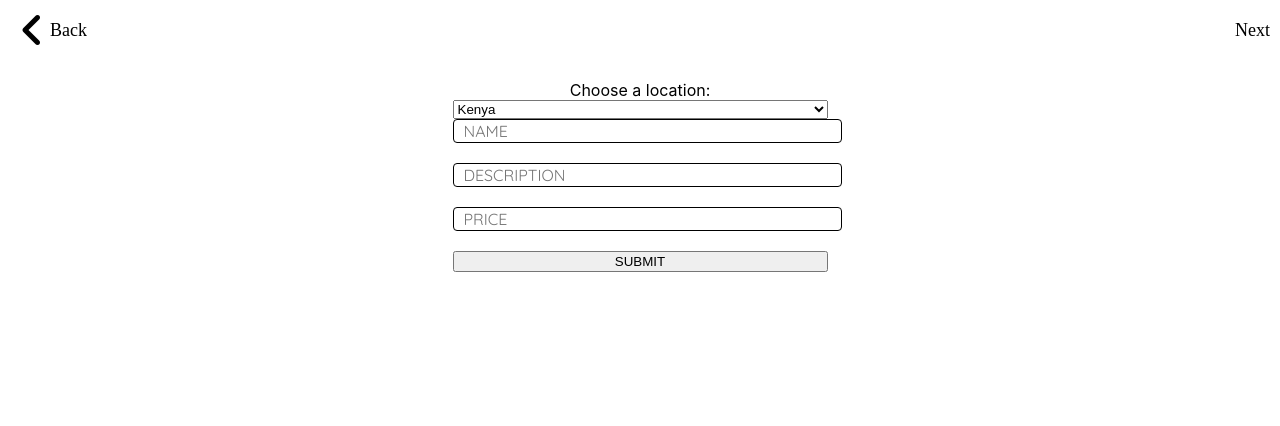
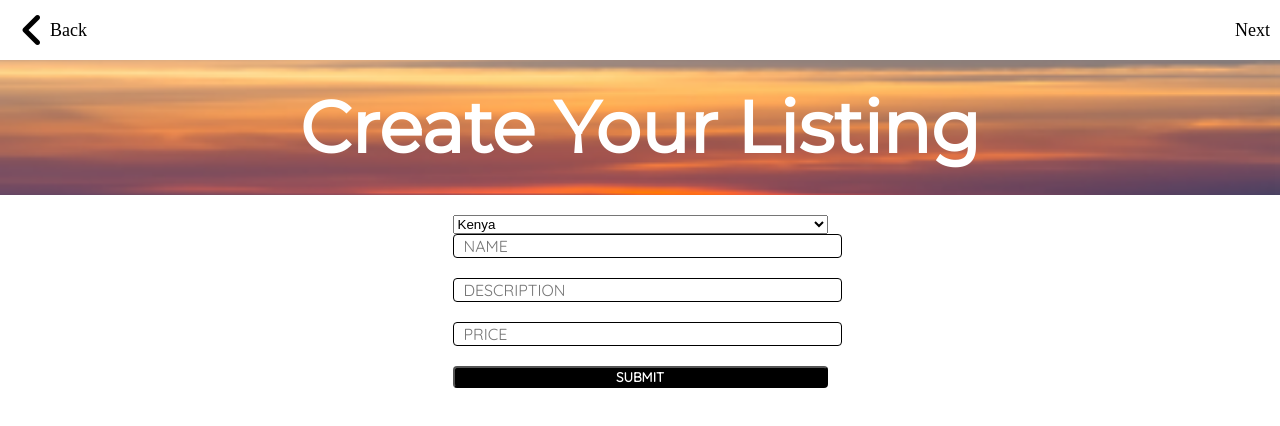
Before and after one commit to raaudain/Frontend, a React (Create React App) app in the folder sauti-africa/: page / in a window 1280 px wide. Shown: the top 426 px of the page. Built offline with nearby package versions, Linux system fonts and the light colour scheme.

Commit message:
styling progress, this should be functional after we are able to successfully login and manage state, coming updates are to use .get to retreive all available locations for dropdown or implement a search form in the same way by mapping values

```diff
--- a/sauti-africa/src/Components/AddItem.js
+++ b/sauti-africa/src/Components/AddItem.js
@@ -4,8 +4,11 @@ import * as Yup from 'yup';
 import axios from 'axios';
 import NextBackNavigation from './NextBackNavigation';
 import '../Styles/NavigationComponentStyles';
+import LocationImage from '../Assets/location.png';
 
 function AddItem({ errors, touched, isSubmitting }) {
+
+    const img = `url('${LocationImage}')`;
 
     const inputStyle = {
 
@@ -45,6 +48,30 @@ function AddItem({ errors, touched, isSubmitting }) {
         maxWidth: '375px'
     }
 
+    const imgContainer = {
+        display: 'flex',
+        width: '100%',
+        justifyContent: 'center'
+    }
+
+    const mainImg = {
+        height: '135px',
+        backgroundImage: img,
+        display: 'flex',
+        justifyContent: 'center',
+        alignItems: 'center',
+        color: 'white',
+        fontFamily: 'Montserrat',
+        fontStyle: 'normal',
+        fontWeight: 'normal',
+        fontSize: '48px',
+        // maxWidth: '375px',
+        backgroundSize: 'cover',
+        backgroundPosition: 'center',
+        lineHeight: '59px',
+        width: '100%'
+    }
+
     const buttonStyle = {
         background: '#000000',
         borderRadius: '4px',
@@ -81,10 +108,14 @@ function AddItem({ errors, touched, isSubmitting }) {
 
         <div className="addItem">
             <NextBackNavigation />
+            <div style={imgContainer} className='imageContainer'>
+                <div style={mainImg}>
+                    <h2>Create Your Listing</h2>
+                </div>
+            </div>
             <div style={containerStyle} className='addItemContainer'>
                 <Form style={formStyle}>
                     {touched.l_id && errors.l_id && <p>{errors.l_id}</p>}
-                    <label htmlFor="l_id">Choose a location:</label>
                     <Field name="l_id" as="select" placeholder="Select.." >
                         <option value="Kenya">Kenya</option>
                         <option value="Uganda">Uganda</option>
@@ -100,7 +131,7 @@ function AddItem({ errors, touched, isSubmitting }) {
                     <Field style={inputStyle} type="item_description" name="item_description" placeholder="DESCRIPTION" />
                     {touched.item_price && errors.item_price && <p style={labelStyle}>{errors.item_price}</p>}
                     <Field style={inputStyle} type="item_price" name="item_price" placeholder="PRICE" />
-                    <button stlye={buttonStyle} className="submit" disabled={isSubmitting}>SUBMIT</button>
+                    <button style={buttonStyle} className="submit" disabled={isSubmitting}>SUBMIT</button>
                 </Form>
             </div>
         </div>
--- a/sauti-africa/src/Components/NextBackNavigation.js
+++ b/sauti-africa/src/Components/NextBackNavigation.js
@@ -14,8 +14,8 @@ const NextBackNavigation = () => {
 
     return (
         <NavigationComponent>
-            <BackNavigation><i style={arrowStyles} class="fa fa-angle-left"></i> <div style={textPadding}>Back</div></BackNavigation>
-            <NextNavigation><div style={textPadding}>Next</div> <i  style={arrowStyles} class="fa fa-angle-right"></i></NextNavigation>
+            <BackNavigation><i style={arrowStyles} className="fa fa-angle-left"></i> <div style={textPadding}>Back</div></BackNavigation>
+            <NextNavigation><div style={textPadding}>Next</div> <i  style={arrowStyles} className="fa fa-angle-right"></i></NextNavigation>
         </NavigationComponent>
     )
 }
```
Also changed, not shown: sauti-africa/src/Assets/location.png (added).
